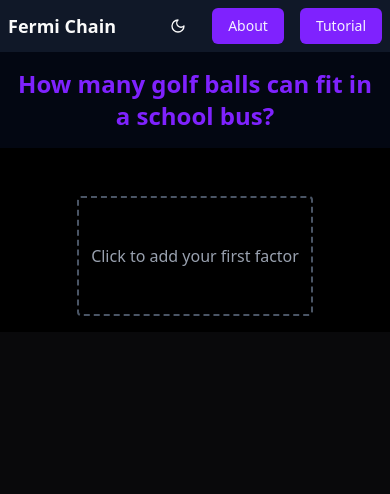
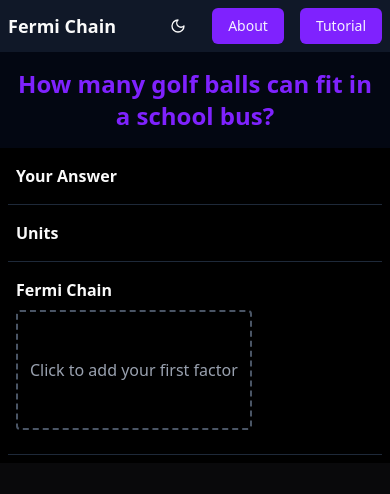
Before and after one commit to andrew-noble/fermi-chain, a React (Vite) app in the folder frontend/: page / in a window 390 px wide. Shown: the top 494 px of the page. Built offline with nearby package versions, Linux system fonts and the light colour scheme.

Commit message:
mobile layout done?

```diff
--- a/frontend/src/components/FactorDisplay.tsx
+++ b/frontend/src/components/FactorDisplay.tsx
@@ -29,7 +29,6 @@ export default function FactorDisplay({
 }: FactorDisplayProps) {
   const { numerators, denominators } = getUnitStrings(data.units);
 
-  const editingTextColor = "text-primary";
   const editingBgColor = "bg-primary/15";
   const isValid = Object.keys(data.units).length > 0;
 
@@ -55,15 +54,11 @@ export default function FactorDisplay({
         >
           <InlineOom
             oom={data.numeratorOom}
-            className={`text-xl md:text-2xl lg:text-3xl ${
-              isEditing ? editingTextColor : ""
-            }`}
+            className="text-xl md:text-2xl lg:text-3xl"
           />
           <InlineUnit
             units={numerators}
-            className={`text-xl md:text-2xl lg:text-3xl ${
-              isEditing ? editingTextColor : ""
-            }`}
+            className="text-xl md:text-2xl lg:text-3xl"
           />
         </div>
       </div>
@@ -87,15 +82,11 @@ export default function FactorDisplay({
         >
           <InlineOom
             oom={data.denominatorOom}
-            className={`text-xl md:text-2xl lg:text-3xl ${
-              isEditing ? editingTextColor : ""
-            }`}
+            className="text-xl md:text-2xl lg:text-3xl"
           />
           <InlineUnit
             units={denominators}
-            className={`text-xl md:text-2xl lg:text-3xl ${
-              isEditing ? editingTextColor : ""
-            }`}
+            className="text-xl md:text-2xl lg:text-3xl"
           />
         </div>
       </div>
--- a/frontend/src/components/FeedbackArea.tsx
+++ b/frontend/src/components/FeedbackArea.tsx
@@ -1,4 +1,3 @@
-import { Panel } from "@/components/ui/Panel";
 import { Hook } from "@/types";
 import { resolveUnits, isSameUnits } from "@/helpers/unitManagement";
 import { getUnitStrings } from "@/helpers/unitManagement";
@@ -48,10 +47,9 @@ export default function FeedbackArea({ show, hook }: FeedbackAreaProps) {
   const { numerators, denominators } = getUnitStrings(liveUnits);
 
   return (
-    <Panel>
-      <div className="flex flex-row justify-between items-center">
-        <div className="flex gap-2 items-center">
-          <span>Your Answer: </span>
+    <>
+      <div className="flex items-center gap-4 min-w-max">
+        <div className="flex items-center gap-2">
           <span className="text-primary font-semibold">
             {formatNumberWithCommas(liveOom)}
           </span>
@@ -71,7 +69,8 @@ export default function FeedbackArea({ show, hook }: FeedbackAreaProps) {
             )}
           </div>
         </div>
-        <div className="flex gap-2">
+
+        <div className="flex gap-2 shrink-0">
           <Button
             className="bg-green-900 hover:bg-green-700"
             onClick={() => {
@@ -98,6 +97,6 @@ export default function FeedbackArea({ show, hook }: FeedbackAreaProps) {
         onOpenChange={setIsResultsDialogOpen}
         hook={hook}
       />
-    </Panel>
+    </>
   );
 }
--- a/frontend/src/components/FermiChainArea.tsx
+++ b/frontend/src/components/FermiChainArea.tsx
@@ -4,12 +4,14 @@ import FactorDisplay from "@/components/FactorDisplay";
 import PhantomFactorDisplay from "@/components/PhantomFactorDisplay";
 import MultiplicationSign from "@/components/MultiplicationSign";
 import { Fragment } from "react/jsx-runtime";
+import { useIsMobile } from "@/hooks/useIsMobile";
 
 interface FermiChainAreaProps {
   hook: Hook;
 }
 
 export default function FermiChainArea({ hook }: FermiChainAreaProps) {
+  const isMobile = useIsMobile();
   const factorList = hook.state.factors;
 
   //shouldn't be here...
@@ -89,6 +91,14 @@ export default function FermiChainArea({ hook }: FermiChainAreaProps) {
   };
 
   return (
-    <div className="flex flex-wrap gap-4 items-center">{renderItems()}</div>
+    <div
+      className={`flex gap-4 items-center ${
+        isMobile
+          ? "flex-nowrap overflow-x-auto pb-4 -mx-4 px-4 snap-x snap-mandatory"
+          : "flex-wrap"
+      }`}
+    >
+      {renderItems()}
+    </div>
   );
 }
--- a/frontend/src/components/UnitSelectionArea.tsx
+++ b/frontend/src/components/UnitSelectionArea.tsx
@@ -1,6 +1,6 @@
-import { Panel } from "@/components/ui/Panel";
 import UnitSelector from "@/components/UnitSelector";
 import { Unit } from "@/types";
+import { useIsMobile } from "@/hooks/useIsMobile";
 
 interface UnitSelectionPanelProps {
   show: boolean;
@@ -15,17 +15,18 @@ export default function UnitSelectionPanel({
   onAddNumerator,
   onAddDenominator,
 }: UnitSelectionPanelProps) {
+  const isMobile = useIsMobile();
+
   if (!show) return null;
 
   return (
-    <Panel
-      header={
-        <div className="flex items-center gap-2">
-          <h2 className="text-base md:text-lg font-semibold">Units</h2>
-        </div>
-      }
+    <div
+      className={`flex gap-2 ${
+        isMobile
+          ? "flex-nowrap overflow-x-auto pb-2 -mx-4 px-4 snap-x snap-mandatory"
+          : "flex-wrap"
+      }`}
     >
-      <div className="flex flex-wrap gap-2">
       {units.map((unit) => (
         <UnitSelector
           key={unit.id}
@@ -35,6 +36,5 @@ export default function UnitSelectionPanel({
         />
       ))}
     </div>
-    </Panel>
   );
 }
--- a/frontend/src/components/UnitSelector.tsx
+++ b/frontend/src/components/UnitSelector.tsx
@@ -16,13 +16,13 @@ export default function UnitSelector({
   return (
     <Card className="p-1.5">
       <div className="flex items-center justify-between min-w-0">
-        <p className="text-xs md:text-sm font-medium pr-2">{unit.name}</p>
+        <p className="text-sm font-medium pr-2">{unit.name}</p>
         <div className="flex gap-0.5 shrink-0">
           <Button
             variant="secondary"
             size="sm"
             onClick={() => onAddNumerator(unit)}
-            className="h-6 md:h-8 w-6 md:w-8 bg-gray-100 dark:bg-gray-800 hover:bg-gray-200 dark:hover:bg-gray-700 text-sm md:text-base leading-none"
+            className="h-10 w-10 bg-gray-100 dark:bg-gray-800 hover:bg-gray-200 dark:hover:bg-gray-700 text-sm md:text-base leading-none"
           >
             ×
           </Button>
@@ -30,7 +30,7 @@ export default function UnitSelector({
             variant="secondary"
             size="sm"
             onClick={() => onAddDenominator(unit)}
-            className="h-6 md:h-8 w-6 md:w-8 bg-gray-100 dark:bg-gray-800 hover:bg-gray-200 dark:hover:bg-gray-700 text-sm md:text-base leading-none"
+            className="h-10 w-10 bg-gray-100 dark:bg-gray-800 hover:bg-gray-200 dark:hover:bg-gray-700 text-sm md:text-base leading-none"
           >
             ÷
           </Button>
--- a/frontend/src/components/layouts/ResponsiveGameLayout.tsx
+++ b/frontend/src/components/layouts/ResponsiveGameLayout.tsx
@@ -10,19 +10,56 @@ export default function ResponsiveGameLayout(props: Props) {
   const isMobile = useIsMobile();
 
   return (
-    <div className="flex flex-col min-h-0">
-      {/* Top Row */}
-      <div className="p-2">
-        {isMobile ? props.feedback : props.unitSelection}
-      </div>
+    <div className="flex flex-col gap-2">
+      {isMobile ? (
+        <>
+          <div className="border-b border-gray-800 p-2">
+            <h2 className="font-semibold mb-2">Your Answer</h2>
+            <div className="overflow-x-auto">
+              <div className="flex space-x-4">{props.feedback}</div>
+            </div>
+          </div>
 
-      {/* Middle Row */}
-      <div className="flex-1 p-2">
-        {isMobile ? props.unitSelection : props.fermiChain}
-      </div>
+          <div className="border-b border-gray-800 p-2">
+            <h2 className="font-semibold mb-2">Units</h2>
+            <div className="overflow-x-auto">
+              <div className="flex space-x-4">{props.unitSelection}</div>
+            </div>
+          </div>
 
-      {/* Bottom Row */}
-      <div className="p-2">{isMobile ? props.fermiChain : props.feedback}</div>
+          <div className="border-b border-gray-800 p-2">
+            <h2 className="font-semibold mb-2">Fermi Chain</h2>
+            <div className="overflow-x-auto">
+              <div className="flex space-x-4">{props.fermiChain}</div>
+            </div>
+          </div>
+        </>
+      ) : (
+        <>
+          {/* Top Row */}
+          <div className="p-3 border-b border-gray-800">
+            <h2 className="text-base md:text-lg font-semibold mb-2">Units</h2>
+
+            {props.unitSelection}
+          </div>
+
+          {/* Middle Row */}
+          <div className="flex-1 p-3 border-b border-gray-800">
+            <h2 className="text-base md:text-lg font-semibold mb-2">
+              Fermi Chain
+            </h2>
+            {props.fermiChain}
+          </div>
+
+          {/* Bottom Row */}
+          <div className="p-3">
+            <h2 className="text-base md:text-lg font-semibold mb-2">
+              Your Answer
+            </h2>
+            {props.feedback}
+          </div>
+        </>
+      )}
     </div>
   );
 }
```
Lines whose indentation alone changed are shown as unchanged.
